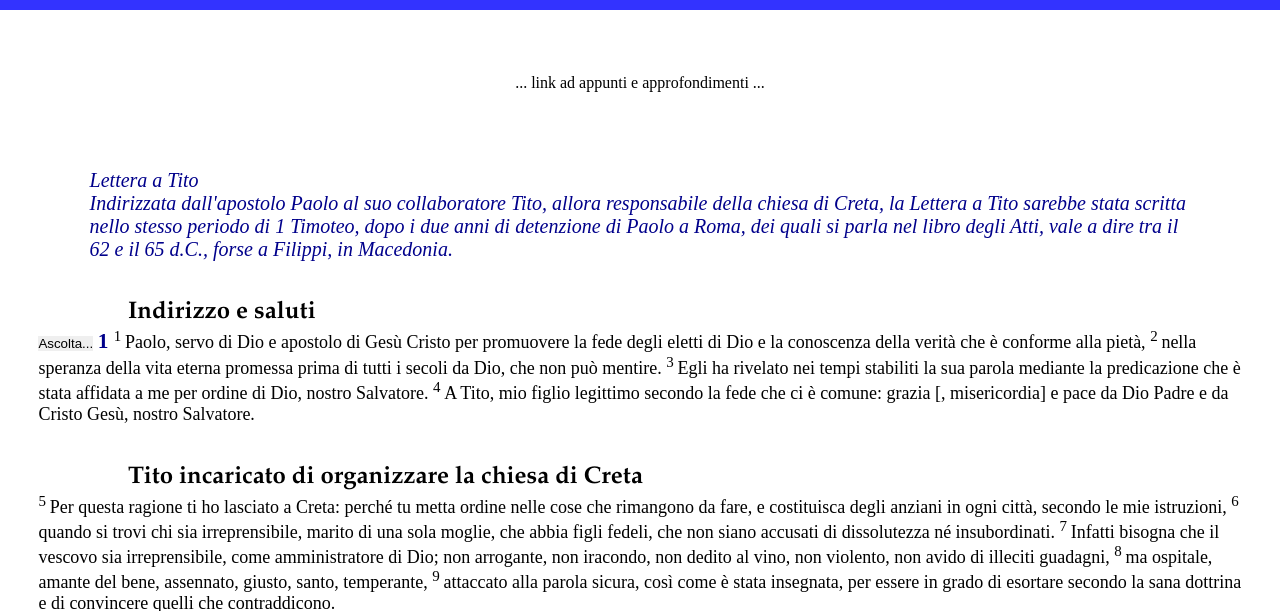
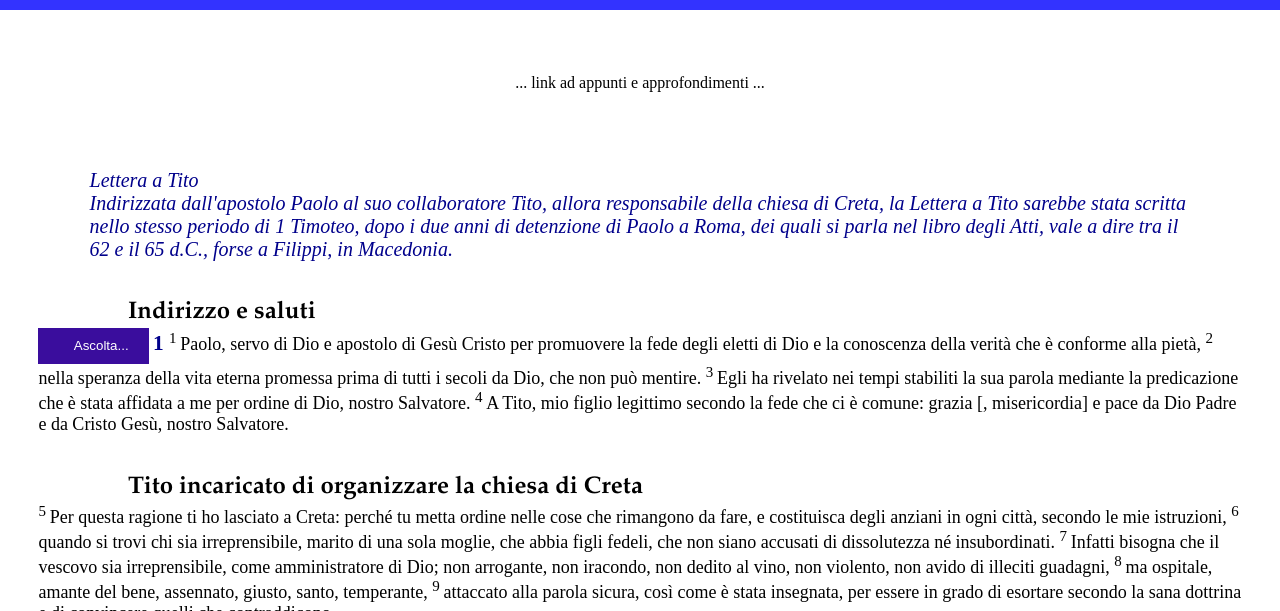
Before and after one commit to Fabio-byte/Repository01, a plain HTML site: page NR06_56_Tito.html in a window 1280 px wide. Shown: the part 167-778 px from the top of the page. Drawn offline with nearby package versions, Linux system fonts and the light colour scheme.

Commit message:
Style audio

```diff
--- /dev/null
+++ b/Audio.CSS
@@ -0,0 +1,12 @@
+.button_audio {
+    background-color: #3a0d9d; /* Colore di sfondo del bottone */
+    color: #ffffff; /* Colore del testo del bottone */
+    padding: 10px 20px; /* Spaziatura interna del bottone */
+    border: none; /* Rimuovi il bordo del bottone se non è necessario */
+  }
+
+  .button_audio::before {
+    content: "\f001"; /* Codice dell'icona musicale */
+    font-family: "Font Awesome"; /* Font dell'icona */
+    margin-right: 5px; /* Spaziatura a destra dell'icona */
+  }
--- a/NR06_56_Tito.html
+++ b/NR06_56_Tito.html
@@ -30,6 +30,10 @@
     <!-- Stylesheet -->
     <link rel="stylesheet"
           href="Mega_Menu.css">
+
+          <!-- Stylesheet Audio -->
+          <link rel="stylesheet"
+                href="Audio.css">
 </head>
 <body onload="scriviMenu()">
     <header>
```
Also changed, not shown: NR06_57_Filemone.html (+4 -0 lines).
